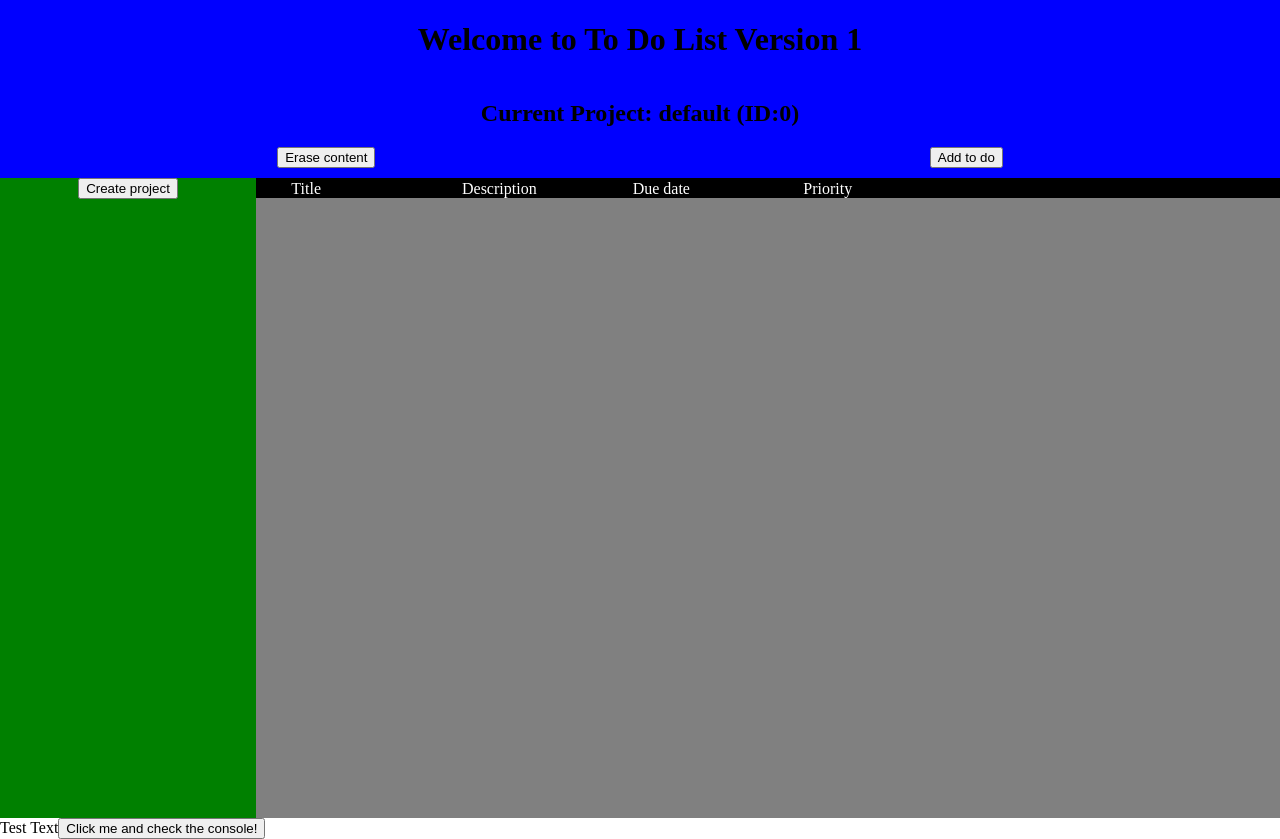
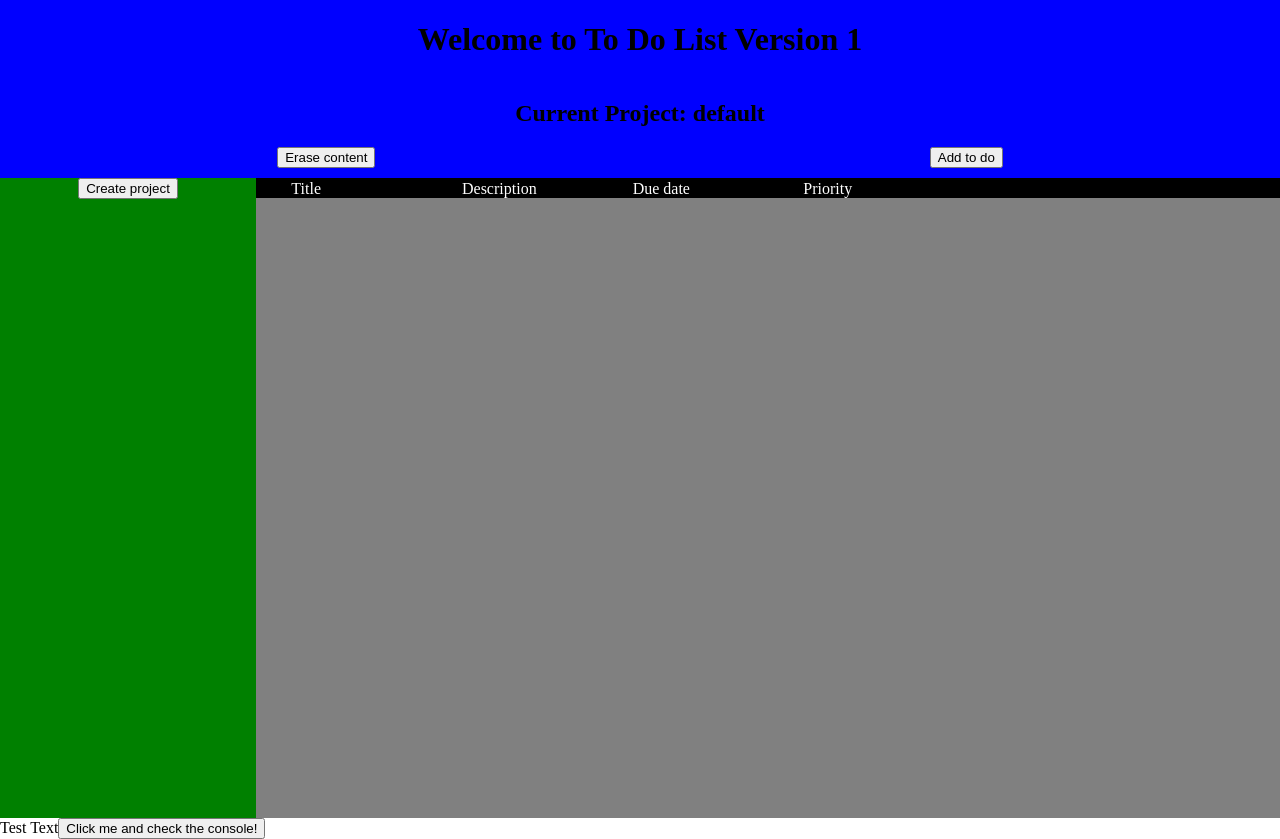
Before and after one commit to jpatten99/To-Do-List, a plain HTML site: page index.html in a window 1280 px wide. Drawn offline with Linux system fonts and the light colour scheme.

```diff
--- a/index.html
+++ b/index.html
@@ -10,7 +10,7 @@
     <!-- top-bar div -->
     <div id="top-bar">
       <h1 id="header">Welcome to To Do List Version 1</h1>
-      <h2 id="currentProjectDisplay">Current Project: default (ID:0)</h2>
+      <h2 id="currentProjectDisplay">Current Project: default</h2>
       <!-- button bar -->
       <div id="button-bar">
         <button type="button" id="eraseBTN">Erase content</button>
```
